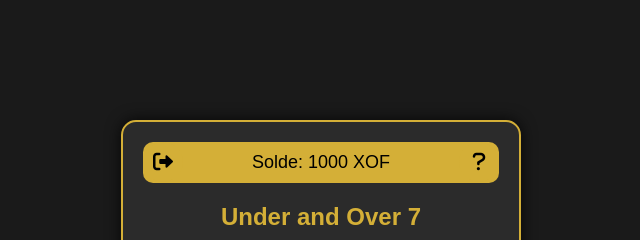
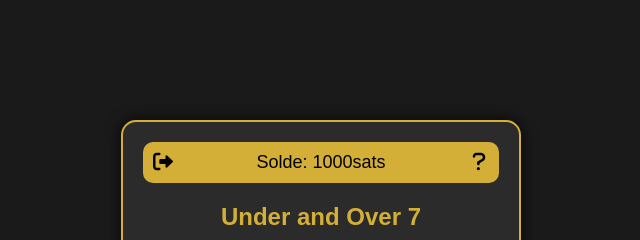
Before and after one commit to Jonnhy2255/GLB, a plain HTML site: page under-and-over-7.html in a window 1280 px wide. Shown: the top 240 px of the page, 319-959 px from the left. Drawn offline with Linux system fonts and the light colour scheme.

Commit message:
Update under-and-over-7.html

```diff
--- a/under-and-over-7.html
+++ b/under-and-over-7.html
@@ -233,7 +233,7 @@
     </div>
 
     <div class="container">
-        <div class="balance">Solde: <span id="balanceAmount">1000</span> XOF</div>
+        <div class="balance">Solde: <span id="balanceAmount">1000</span>sats</div>
         <button class="how-to-play" onclick="openHowToPlay()">
             <i class="fas fa-question"></i>
         </button>
```
